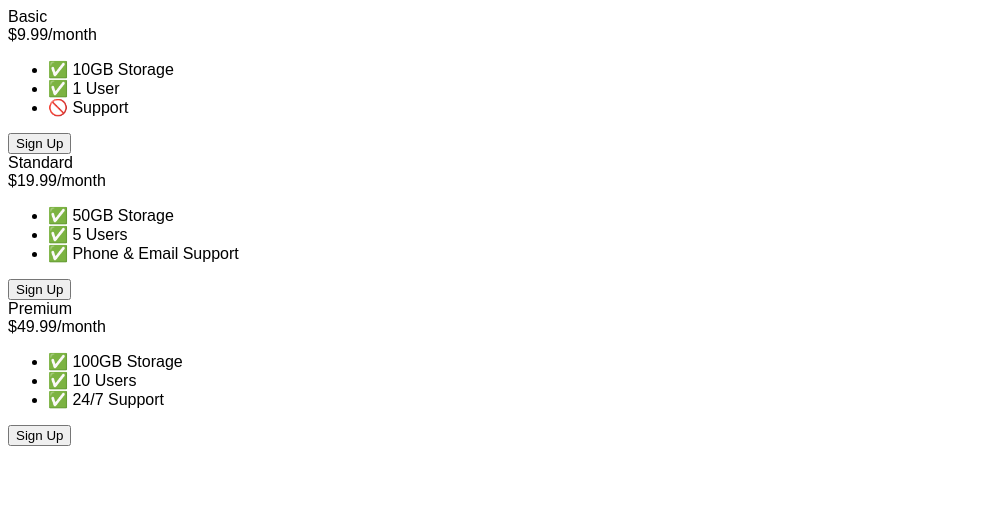
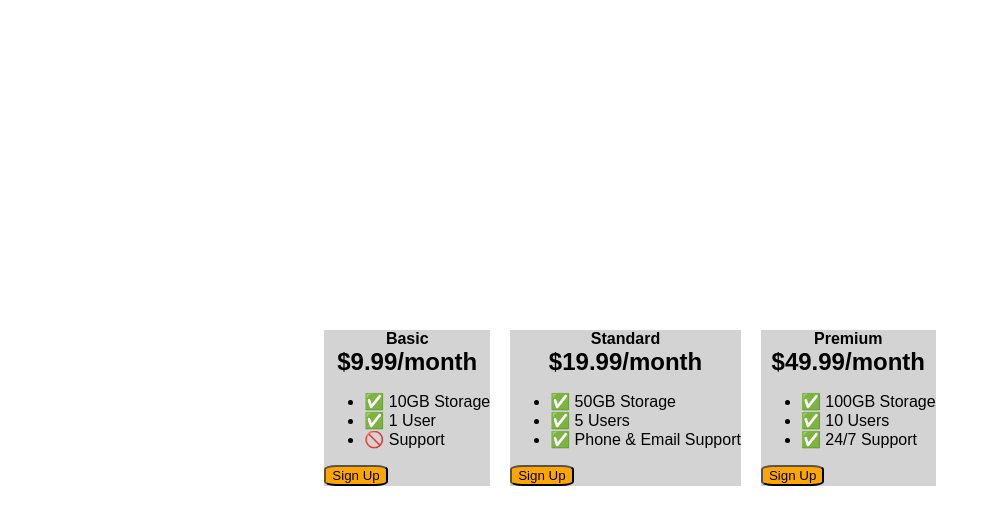
Before and after one commit to Narojj/Pricing-Table, a plain HTML site: page index.html in a window 1280 px wide. Shown: the whole page, without its empty margins (0-991 px from the left). Drawn offline with Linux system fonts and the light colour scheme; a web font is replaced by a local one.

Commit message:
created structure. almost done.

```diff
--- a/index.html
+++ b/index.html
@@ -11,6 +11,33 @@
     <style>
       body {
         font-family: "Sono", sans-serif;
+      }
+
+      .plan-title,
+      .plan-price {
+        text-align: center;
+        font-weight: bold;
+      }
+
+      .plan-price {
+        font-size: x-large;
+      }
+
+      .pricing-container {
+        display: flex;
+        justify-content: center;
+        align-items: center;
+        min-height: 100vh;
+      }
+
+      .pricing-plan {
+        margin-right: 20px;
+        background-color: lightgray;
+      }
+
+      .plan-button {
+        background-color: orange;
+        border-radius: 20%;
       }
 
       /* Hint: What can you do with a media query and flexbox? */
```
